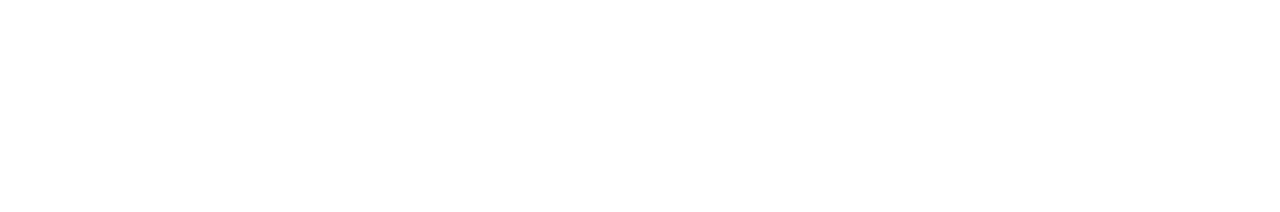
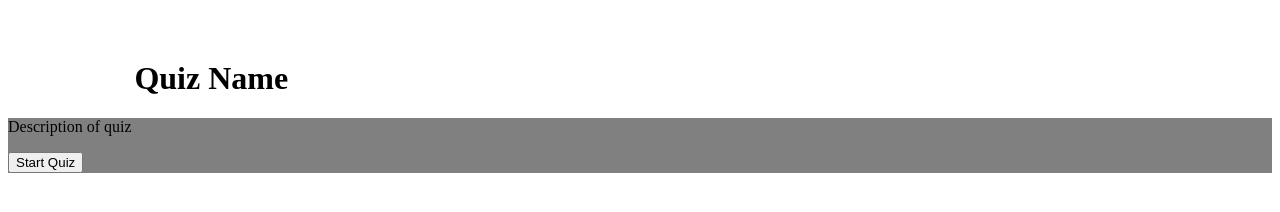
Before and after one commit to KelseyKrehbiel/QuizApp, a plain HTML site: page index.html in a window 1280 px wide. Drawn offline with Linux system fonts and the light colour scheme.

Commit message:
created wireframe. added greybox sketches

```diff
--- a/index.html
+++ b/index.html
@@ -12,7 +12,11 @@
     </head>
     <body>
         <main>
-
+            <h1>Quiz Name</h1>
+            <div>
+                <p>Description of quiz</p>
+                <p><button>Start Quiz</button></p>
+            </div>
         </main>
         <footer>
 
--- a/main.css
+++ b/main.css
@@ -19,6 +19,10 @@ header nav ul li {
     list-style-type: none;
 }
 
+div {
+    background-color: gray;
+}
+
 
 /* Groups & Items  (Desktop) */
 
```
Also changed, not shown: prototype/quiz question.png (added), prototype/start page.png (added).
